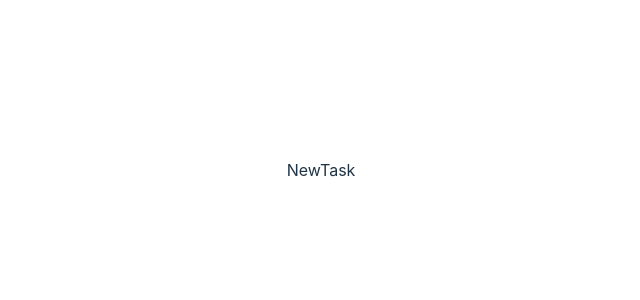
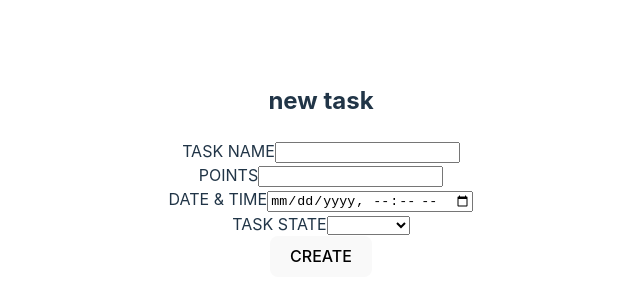
Before and after one commit to franmedina32/frontTaskApp, a React (Vite) app in the folder reactFrontTA/: page /newTask in a window 1280 px wide. Shown: the part 230-530 px from the top of the page, without its empty margins (319-959 px from the left). Built offline with nearby package versions, Linux system fonts and the light colour scheme.

Commit message:
developed roomname and new task components, both still need work

```diff
--- a/reactFrontTA/src/components/NewTask.jsx
+++ b/reactFrontTA/src/components/NewTask.jsx
@@ -1,8 +1,88 @@
-import React from 'react'
+import React, { useState } from 'react'
+import { endpoints } from '../resources/endpoints'
+import { Link } from 'react-router-dom'
+import Roomname from './Roomname'
 
 const NewTask = () => {
+
+  const [newTask, setNewTask] = useState({})
+  const[resShow, setResShow] = useState(false)
+  const[responsible, setResponsible] = useState({})
+  const[searchName,setSearchName] = useState('')
+  const handleNewTask = (e) => {
+    e.preventDefault()
+
+    fetch(endpoints.createTask, {
+        method: "POST",
+        headers: {
+            "Content-Type": "application/json"
+        },
+        body: JSON.stringify(newTask)
+    })
+     .then(res => res.json())
+     .then(data => {
+      console.log(data)
+      if(data.id != undefined){
+        setResponsible({...responsible, name: data.name})
+        setResShow(true)
+      }
+    })
+  }
+
+
+  const handleUserSet = (e) => {
+    e.preventDefault()
+    fetch(endpoints.getUserByName,{
+      method: "POST",
+        headers: {
+            "Content-Type": "application/json"
+        },
+        body: JSON.stringify(searchName)
+    })
+     .then(res => res.json())
+     .then(data => console.log(data))
+  }
+
+
   return (
-    <div>NewTask</div>
+    <div>
+      <div>
+        <h2>new task</h2>
+        <form>
+          <div>
+            <label>TASK NAME</label>
+            <input type="text" onChange={(e)=>{setNewTask({...newTask, name: e.target.value})}}/>
+          </div>
+          <div>
+            <label>POINTS</label>
+            <input type='number' onChange={(e)=>{setNewTask({...newTask, points: e.target.value})}}/>
+          </div>
+          <div>
+            <label>DATE & TIME</label>
+            <input type='datetime-local' onChange={(e)=>{setNewTask({...newTask, dateTime: e.target.value})}}/>
+          </div>
+          <div>
+            <label>TASK STATE</label>
+            <select onChange={(e)=>{setNewTask({...newTask, taskState: e.target.value})}}>
+              <option></option>
+              <option>PENDING</option>
+              <option>DONE</option>
+            </select>
+          </div>
+          <div>
+            <button onClick={handleNewTask}>CREATE</button>
+          </div>
+        </form>
+        <div> { resShow ?
+          <form>
+            <h3>SET USER</h3>
+            <label>USER NAME</label>
+            <input type='text' placeholder='username' onChange={(e)=>{setSearchName({name: e.target.value})}}></input>
+            <button onClick={handleUserSet}>SET USER</button>
+          </form> : null}
+        </div>
+      </div>
+    </div>
   )
 }
 
--- a/reactFrontTA/src/components/Roomname.jsx
+++ b/reactFrontTA/src/components/Roomname.jsx
@@ -1,6 +1,6 @@
 import React, { useEffect, useState } from 'react'
 import { endpoints } from '../resources/endpoints'
-import UserTasks from './UserTasks'
+import NewTask from './NewTask'
 
 
 
@@ -8,6 +8,7 @@ const Roomname = ({roomName}) => {
 
   const url = endpoints.getRoomName+roomName
   const [roomData, setRoomData] = useState()
+  const [newT, setNewT] = useState(false)
 
   useEffect(()=>{
     fetch(url)
@@ -18,16 +19,23 @@ const Roomname = ({roomName}) => {
   useEffect(()=>{
     if(roomData!=undefined){
       const contDiv = document.querySelector('#room')
-      contDiv.innerHTML = ''
+      contDiv.innerHTML = " "
       roomData.users.forEach(userIter => {
         const uName = document.createElement('h3')
         const uScore = document.createElement('h3')
-        const uTasks = document.createElement('p')
-        //const uTasks = <UserTasks id={userIter.id}/>
+        const uTasks = document.createElement('div')
         uName.innerHTML = `${userIter.name}`
         uScore.innerHTML = `score: ${userIter.score}`
-        uTasks.innerHTML = 'user tasks →'
-        uTasks.setAttribute('id', `${userIter.id}`)
+        if (userIter.tasks[0] != undefined){
+          userIter.tasks.forEach(task => {
+            const item = document.createElement('li')
+            item.innerHTML = `task: ${task.name} state: ${task.state}`
+            uTasks.appendChild(item)
+          })} else {
+          const message = document.createElement('p')
+          message.innerHTML = `no tasks assigned to ${userIter.name}`
+          uTasks.appendChild(message)
+        }
         contDiv.appendChild(uName)
         contDiv.appendChild(uScore)
         contDiv.appendChild(uTasks)
@@ -35,10 +43,21 @@ const Roomname = ({roomName}) => {
     }
   })
 
+  const handleNewTask = (e) => {
+    e.preventDefault()
+    setNewT(true)
+    setRoomData(undefined)
+  }
+
   return (
-    <div>
-      <h1>room: {roomName}</h1>
-      <div id='room'></div>
+    <div>{ newT ? <NewTask/> :
+      <div>
+        <h1>room: {roomName}</h1>
+        <div id='room'></div>
+        <div>
+          <button onClick={handleNewTask}>new task</button>
+        </div>
+      </div>}
     </div>
   )
 }
--- a/reactFrontTA/src/resources/endpoints.js
+++ b/reactFrontTA/src/resources/endpoints.js
@@ -3,9 +3,9 @@ export const endpoints = {
     loginUser: "http://localHost:8080/user/login",
     getRoomsByUserName: "http://localHost:8080/room/userRooms",
     deleteUserId: "localHost:8080/user/delete/",
-    getUserId: "localHost:8080/user",
+    getUserId: "http://localHost:8080/user",
     listUsers: "http://localHost:8080/user/list",
-    createTask: "localHost:8080/task/new",
+    createTask: "http://localHost:8080/task/new",
     getTaskId: "localHost:8080/task/",
     listTasks: "localHost:8080/task/list",
     deleteTask: "localHost:8080/task/delete/",
@@ -18,5 +18,6 @@ export const endpoints = {
     deleteRoomId: "localHost:8080/room/delete/",
     modifyRoom: "localHost:8080/room/modify",
     listRooms: "localHost:8080/room/listRooms",
-    addUserToRoom: "localHost:8080/room/addUser"
+    addUserToRoom: "localHost:8080/room/addUser",
+    getUserByName: "http://localHost:8080/user/name"
 }
```
